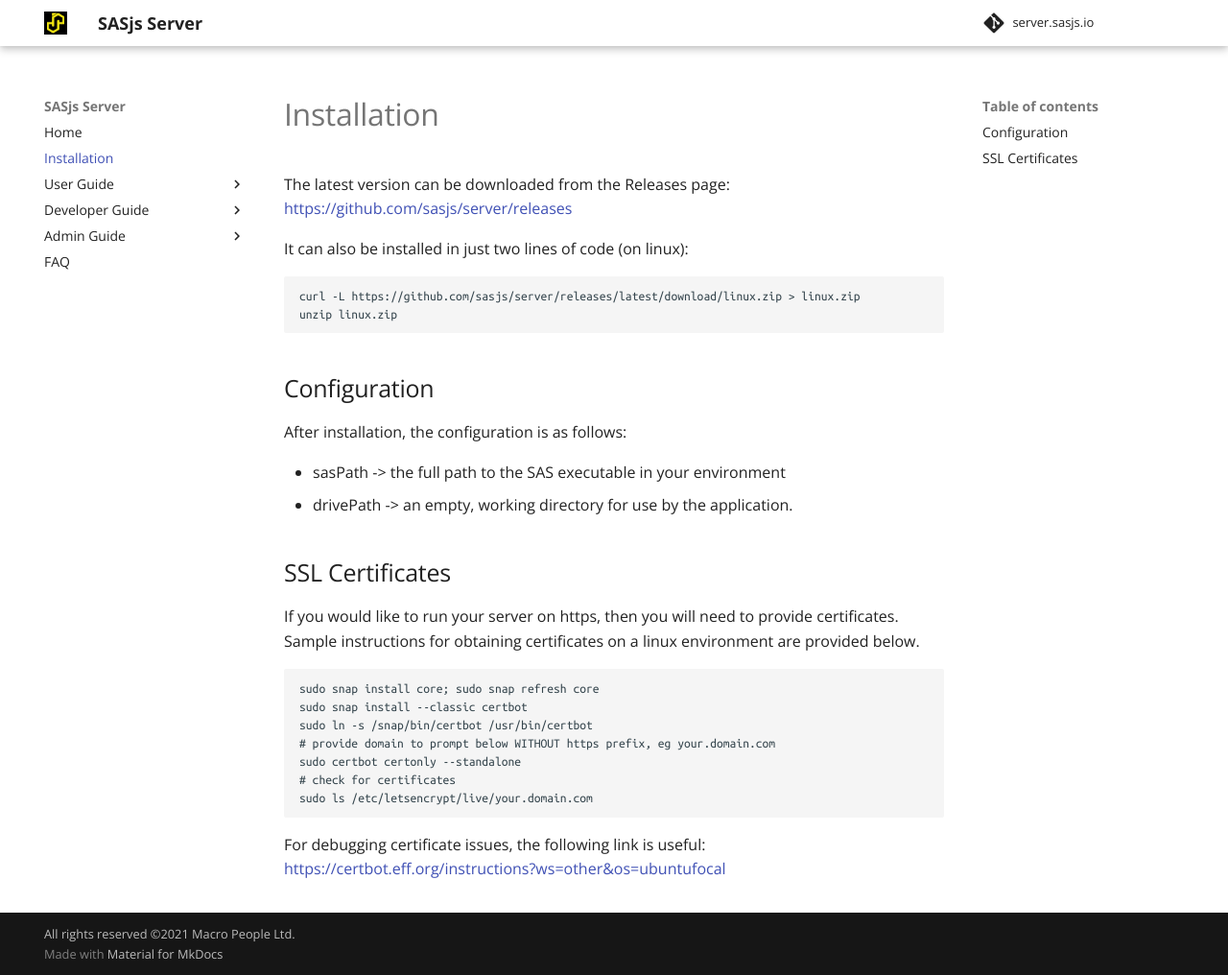
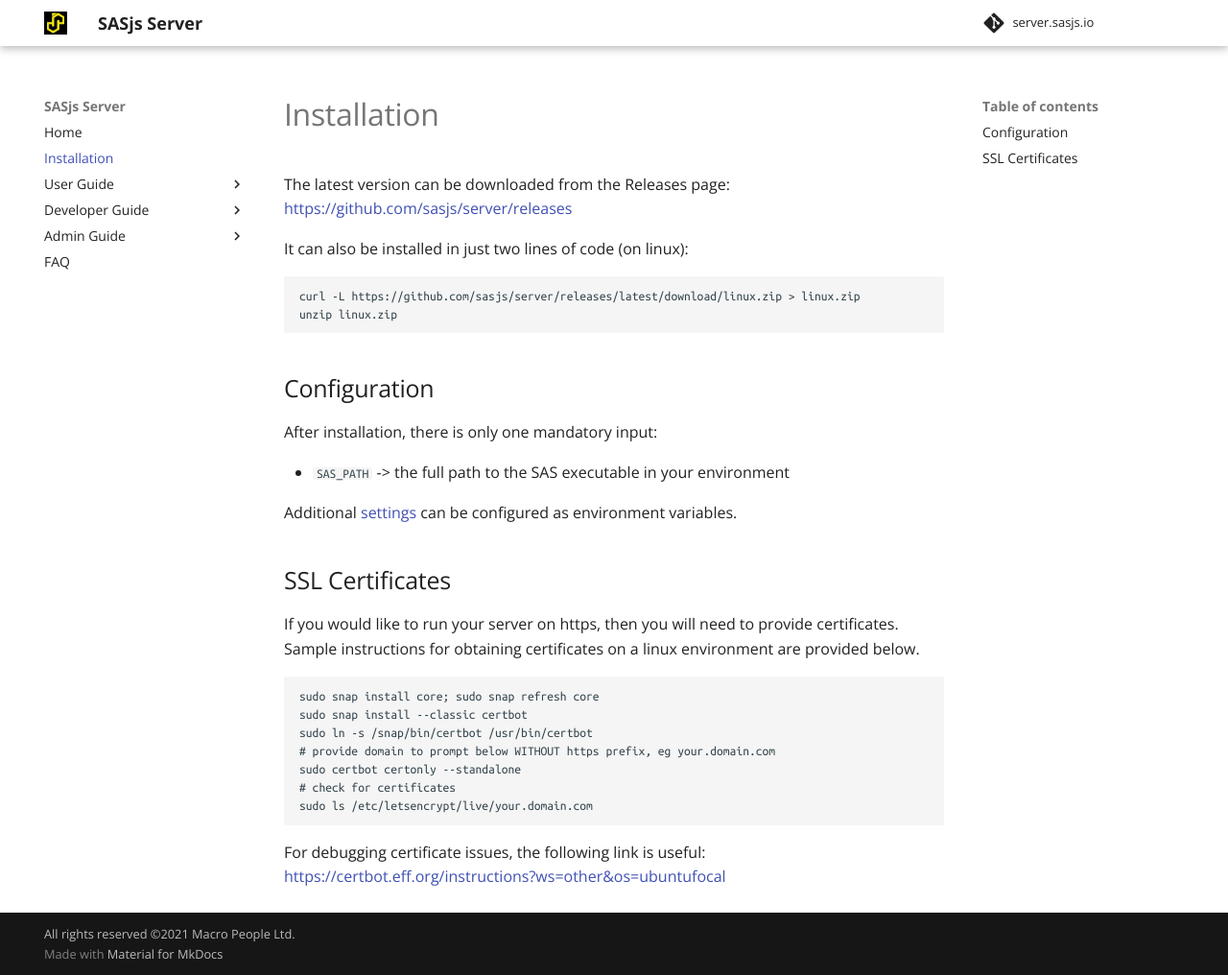
Before and after one commit to sasjs/server.sasjs.io, an MkDocs documentation site: the page built from docs/installation.md, in a window 1280 px wide and 1016 px high. Shown: the whole window at 96% size. Built offline with MkDocs 1.6.1 and Material for MkDocs 9.7.7, drawn with Linux system fonts in a browser that asks for light colours.

Commit message:
Update installation.md

```diff
--- a/docs/installation.md
+++ b/docs/installation.md
@@ -12,11 +12,11 @@
 
 ## Configuration
 
-After installation, the configuration is as follows:
+After installation, there is only one mandatory input:
 
-* sasPath -> the full path to the SAS executable in your environment
-* drivePath -> an empty, working directory for use by the application.
+* `SAS_PATH` -> the full path to the SAS executable in your environment
 
+Additional [settings](/settings) can be configured as environment variables.
 
 
 ## SSL Certificates
```
